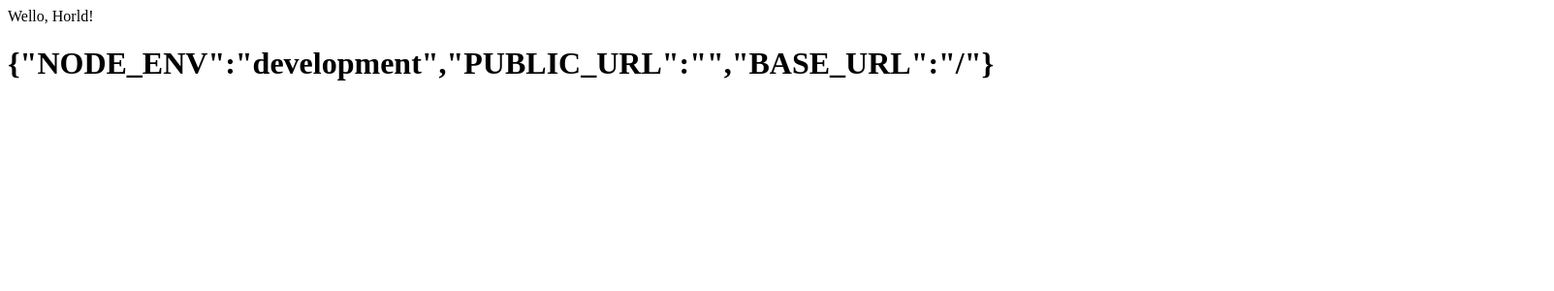
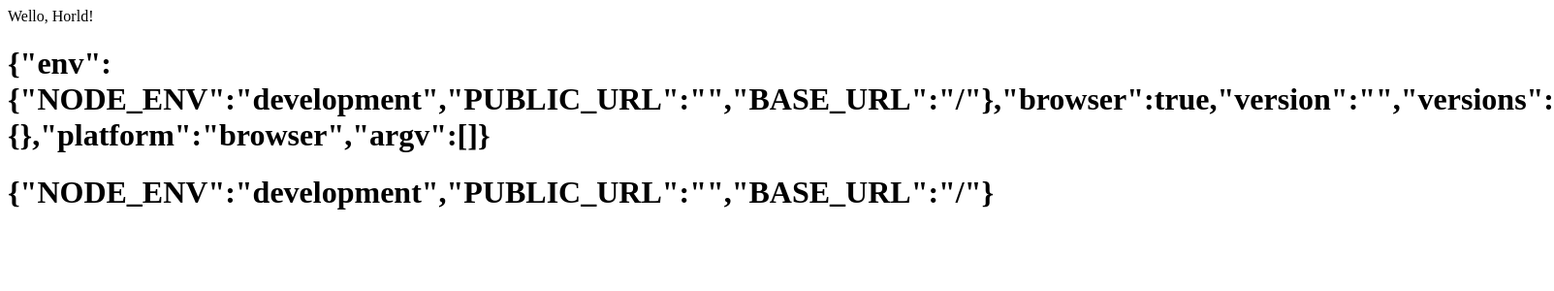
Before and after one commit to mercuriver/coilwind, a React app: page / in a window 1280 px wide. Shown: the top 300 px of the page at 97% size, 1603 px wide, since content can reach past the window. Built offline with nearby package versions, Linux system fonts and the light colour scheme.

Commit message:
fix: Modify tsconfig paths

```diff
--- a/src/App.tsx
+++ b/src/App.tsx
@@ -4,6 +4,7 @@ const App = () => {
   return (
     <>
       <div>Wello, Horld!</div>
+      <h1>{JSON.stringify(process)}</h1>
       <h1>{JSON.stringify(process.env)}</h1>
     </>
   );
--- a/src/index.tsx
+++ b/src/index.tsx
@@ -1,6 +1,5 @@
 import React from 'react';
 import ReactDom from 'react-dom';
-
 import App from '@/App';
 
 const rootElement = document.getElementById("root");
--- a/webpack.dev.js
+++ b/webpack.dev.js
@@ -3,6 +3,11 @@ const webpack = require("webpack");
 const Dotenv = require("dotenv-webpack");
 const merge = require("webpack-merge");
 const common = require("./webpack.common.js");
+
+console.log('## start log');
+console.log(__dirname);
+console.log(path.resolve(__dirname, ".env.development"));
+
 
 module.exports = merge(common, {
   mode: "development",
@@ -12,13 +17,24 @@ module.exports = merge(common, {
     inline: true,
     port: 3000,
     hot: true,
-    open: true,
+    // open: true,
     publicPath: "/",
   },
   plugins: [
-    new Dotenv({
-      path: path.resolve(__dirname, "./.env.development"),
-    }),
+    // new webpack.DefinePlugin({
+    //   'process.env': {
+    //     NODE_ENV: "development",
+    //   }
+    // }),
+    new Dotenv(),
+    // new Dotenv({
+    //   path: path.resolve(__dirname, ".env.development"),
+    // }),
     new webpack.HotModuleReplacementPlugin(),
   ],
 });
+
+console.log(module.exports.plugins);
+
+
+console.log('## end log');
```
Also changed, not shown: tsconfig.json (+4 -4 lines).
